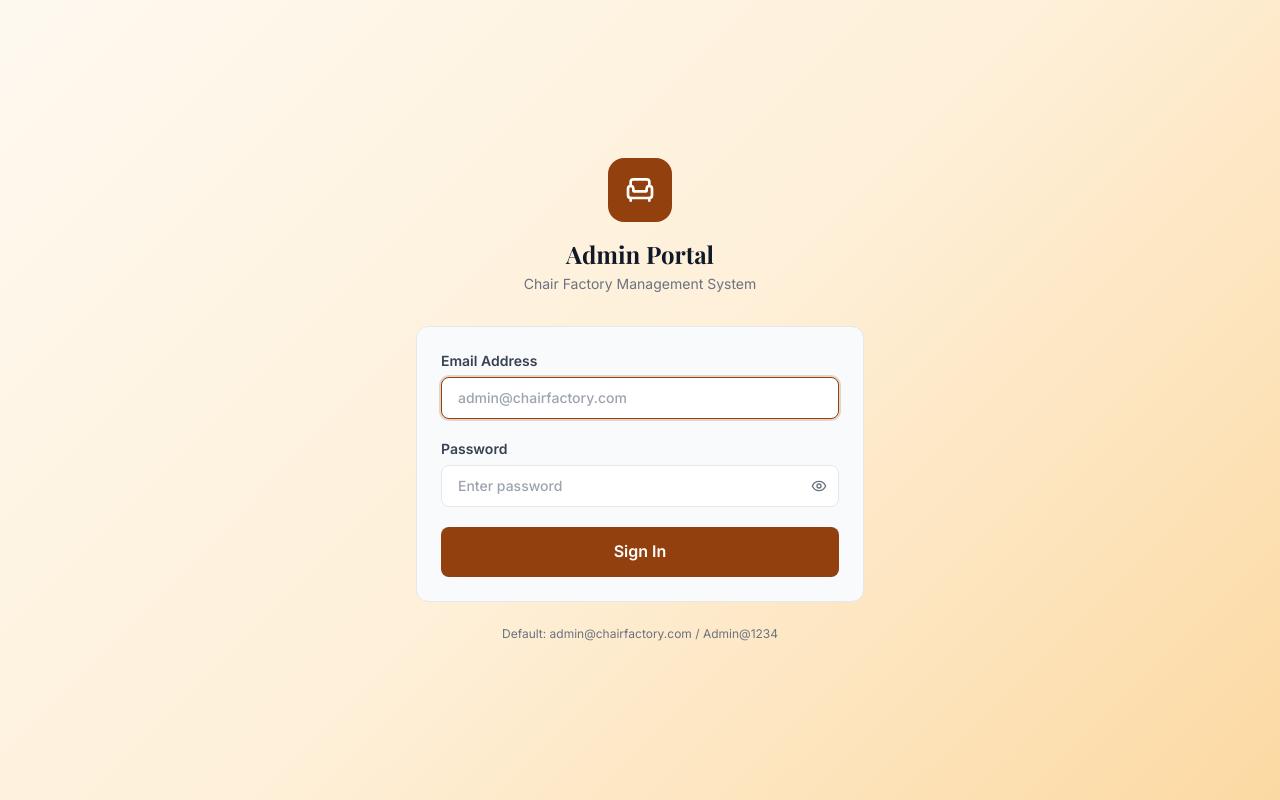
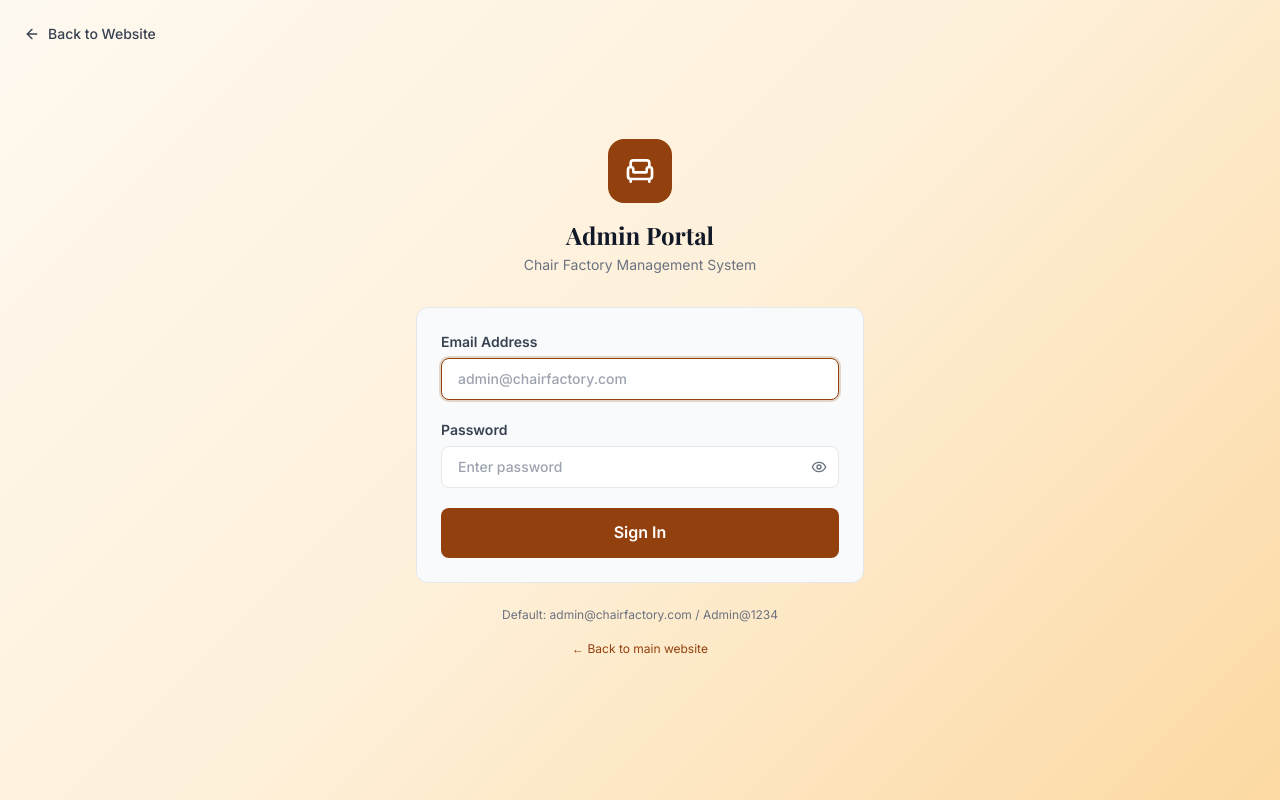
Before and after one commit to NadendlaGiri/chair-factory, a React (Vite) app in the folder client/: page /admin/login in a window 1280 px wide. Built offline with nearby package versions, Linux system fonts and the light colour scheme; no server answers.

Commit message:
feat: add back to website button on admin login page

```diff
--- a/client/src/pages/admin/AdminLogin.jsx
+++ b/client/src/pages/admin/AdminLogin.jsx
@@ -1,5 +1,5 @@
 import { useState } from 'react';
-import { useNavigate, Navigate } from 'react-router-dom';
+import { useNavigate, Navigate, Link } from 'react-router-dom';
 import { Helmet } from 'react-helmet-async';
 import { Armchair, Loader2, Eye, EyeOff } from 'lucide-react';
 import { loginAdmin } from '../../services/api';
@@ -35,7 +35,12 @@ export default function AdminLogin() {
     return (
         <>
             <Helmet><title>Admin Login – Chair Factory</title></Helmet>
-            <div className="min-h-screen flex items-center justify-center px-4" style={{ background: 'var(--hero-gradient)' }}>
+            <div className="min-h-screen flex items-center justify-center px-4 relative" style={{ background: 'var(--hero-gradient)' }}>
+                {/* Back to website */}
+                <Link to="/" className="absolute top-6 left-6 flex items-center gap-2 text-sm font-medium transition-opacity hover:opacity-70" style={{ color: 'var(--text-secondary)' }}>
+                    <svg xmlns="http://www.w3.org/2000/svg" width="16" height="16" viewBox="0 0 24 24" fill="none" stroke="currentColor" strokeWidth="2" strokeLinecap="round" strokeLinejoin="round"><path d="M19 12H5"/><path d="m12 19-7-7 7-7"/></svg>
+                    Back to Website
+                </Link>
                 <div className="w-full max-w-md animate-slide-up">
                     {/* Logo */}
                     <div className="text-center mb-8">
@@ -77,6 +82,9 @@ export default function AdminLogin() {
                     <p className="text-center text-xs mt-6" style={{ color: 'var(--text-muted)' }}>
                         Default: admin@chairfactory.com / Admin@1234
                     </p>
+                    <p className="text-center mt-3">
+                        <Link to="/" className="text-xs hover:underline" style={{ color: 'var(--accent)' }}>← Back to main website</Link>
+                    </p>
                 </div>
             </div>
         </>
```
